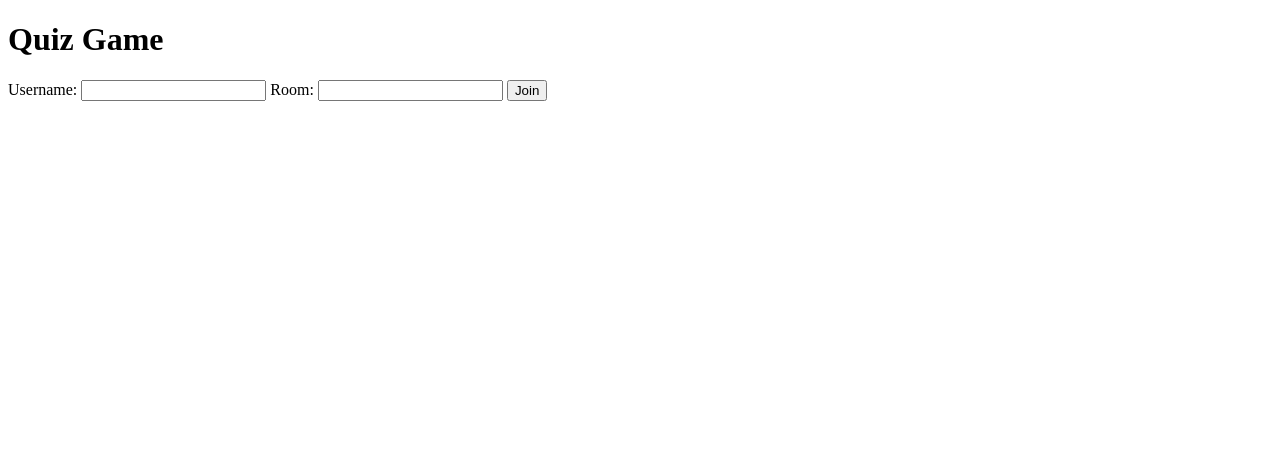
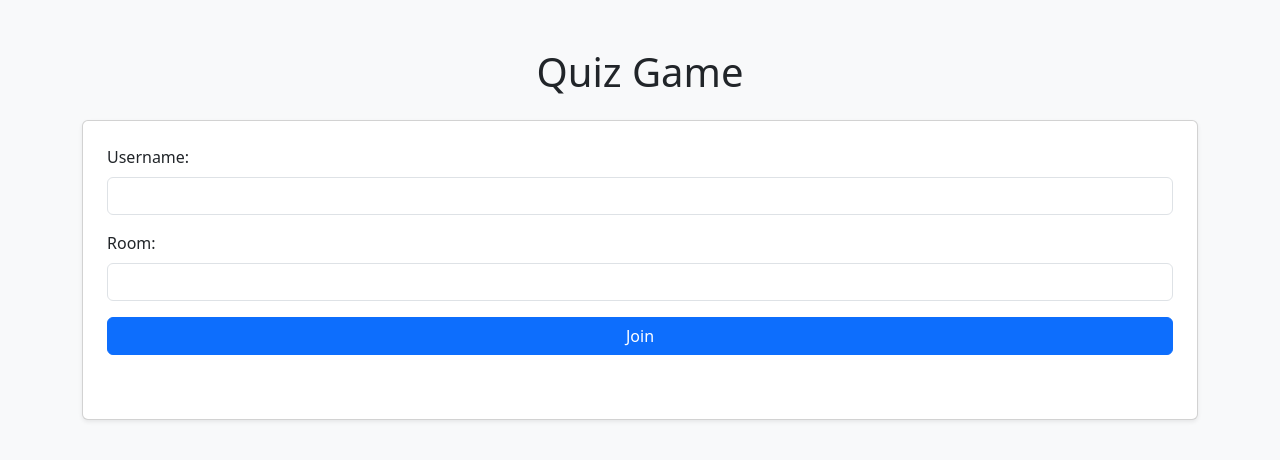
Before and after one commit to zerosergey2024/GameProject, a Flask app: page / in a window 1280 px wide. Shown: the top 460 px of the page. Run offline with Flask 3, Linux system fonts and the light colour scheme; some libraries are stand-ins or nearby versions.

Commit message:
add new2 code

```diff
--- a/app/server.py
+++ b/app/server.py
@@ -1,5 +1,6 @@
 from flask import Flask, render_template, request, jsonify
 from flask_socketio import SocketIO, join_room, leave_room, send
+import eventlet
 import random
 
 app = Flask(__name__)
@@ -81,4 +82,4 @@ def next_question(username, room):
         socketio.emit('show_results', {'score': score, 'total': len(questions[category])}, to=room)
 
 if __name__ == '__main__':
-    socketio.run(app, debug=True, allow_unsafe_werkzeug=True)
+    socketio.run(app, debug=True)
--- a/app/templates/index.html
+++ b/app/templates/index.html
@@ -1,9 +1,12 @@
 <!DOCTYPE html>
 <html lang="en">
+
 <head>
     <meta charset="UTF-8">
     <meta name="viewport" content="width=device-width, initial-scale=1.0">
-    <title>Quiz Game</title>
+    <title>Игра ВИКТОРИНА</title>
+    <!-- Bootstrap CSS -->
+    <link href="https://cdn.jsdelivr.net/npm/bootstrap@5.3.0/dist/css/bootstrap.min.css" rel="stylesheet">
     <script src="https://cdnjs.cloudflare.com/ajax/libs/socket.io/4.0.0/socket.io.js"></script>
     <script>
         document.addEventListener('DOMContentLoaded', () => {
@@ -30,6 +33,7 @@
             socket.on('next_question', (data) => {
                 document.getElementById('question').innerText = data.question;
                 document.getElementById('answer-form').style.display = 'block';
+                document.getElementById('question-container').style.display = 'block';
             });
 
             document.getElementById('answer-form').addEventListener('submit', (event) => {
@@ -41,37 +45,57 @@
             socket.on('show_results', (data) => {
                 document.getElementById('result').innerText = `Игра окончена! Ваш результат: ${data.score} из ${data.total}`;
                 document.getElementById('answer-form').style.display = 'none';
+                document.getElementById('question-container').style.display = 'none';
             });
         });
     </script>
 </head>
-<body>
-    <h1>Quiz Game</h1>
+
+<body class="bg-light">
+    <div class="container mt-5">
+        <h1 class="text-center mb-4">Quiz Game</h1>
+        <div class="card p-4 shadow-sm">
             <form id="join-form">
-        <label for="username">Username:</label>
-        <input type="text" id="username" required>
-        <label for="room">Room:</label>
-        <input type="text" id="room" required>
-        <button type="submit">Join</button>
+                <div class="mb-3">
+                    <label for="username" class="form-label">Username:</label>
+                    <input type="text" id="username" class="form-control" required>
+                </div>
+                <div class="mb-3">
+                    <label for="room" class="form-label">Room:</label>
+                    <input type="text" id="room" class="form-control" required>
+                </div>
+                <button type="submit" class="btn btn-primary w-100">Join</button>
             </form>
-    <form id="quiz-form" style="display: none;">
-        <label for="category">Category:</label>
-        <select id="category" required>
+
+            <form id="quiz-form" style="display: none;" class="mt-4">
+                <div class="mb-3">
+                    <label for="category" class="form-label">Category:</label>
+                    <select id="category" class="form-select" required>
                         <option value="history">History</option>
                         <option value="science">Science</option>
                         <option value="culture">Culture</option>
                         <option value="sport">Sport</option>
                     </select>
-        <button type="submit">Start Quiz</button>
+                </div>
+                <button type="submit" class="btn btn-success w-100">Start Quiz</button>
             </form>
-    <div id="question-container" style="display: none;">
-        <p id="question"></p>
+
+            <div id="question-container" style="display: none;" class="mt-4">
+                <p id="question" class="fs-5 fw-bold"></p>
                 <form id="answer-form" style="display: none;">
-            <label for="answer">Answer:</label>
-            <input type="text" id="answer" required>
-            <button type="submit">Submit</button>
+                    <div class="mb-3">
+                        <label for="answer" class="form-label">Answer:</label>
+                        <input type="text" id="answer" class="form-control" required>
+                    </div>
+                    <button type="submit" class="btn btn-info w-100">Submit</button>
                 </form>
             </div>
-    <p id="result"></p>
+
+            <p id="result" class="mt-4 fs-4 text-center"></p>
+        </div>
+    </div>
+    <!-- Bootstrap JS -->
+    <script src="https://cdn.jsdelivr.net/npm/bootstrap@5.3.0/dist/js/bootstrap.bundle.min.js"></script>
 </body>
+
 </html>
```
Lines whose indentation alone changed are shown as unchanged.
